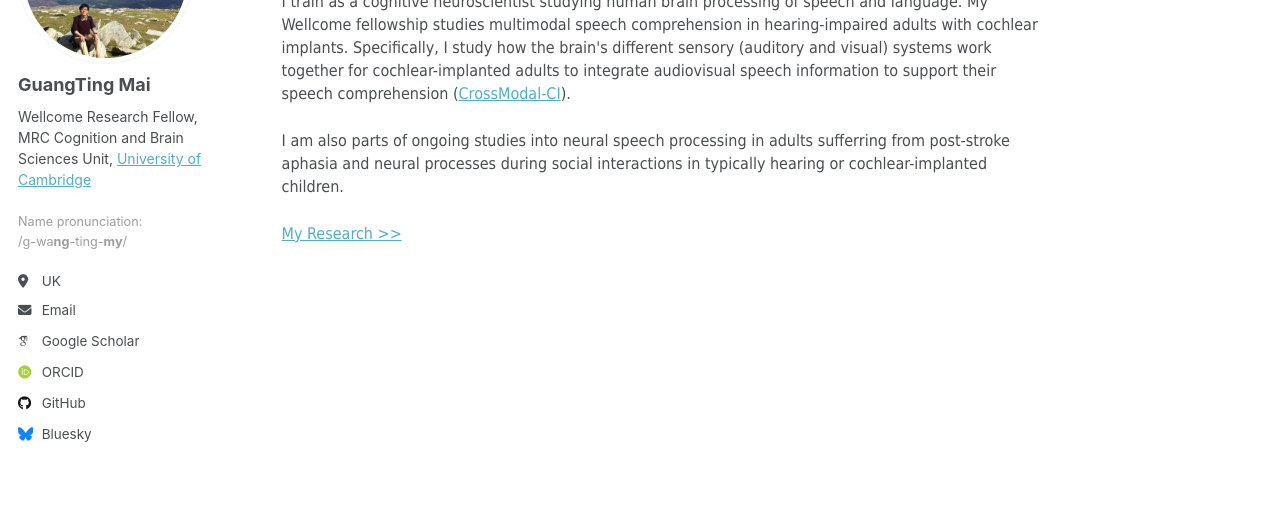
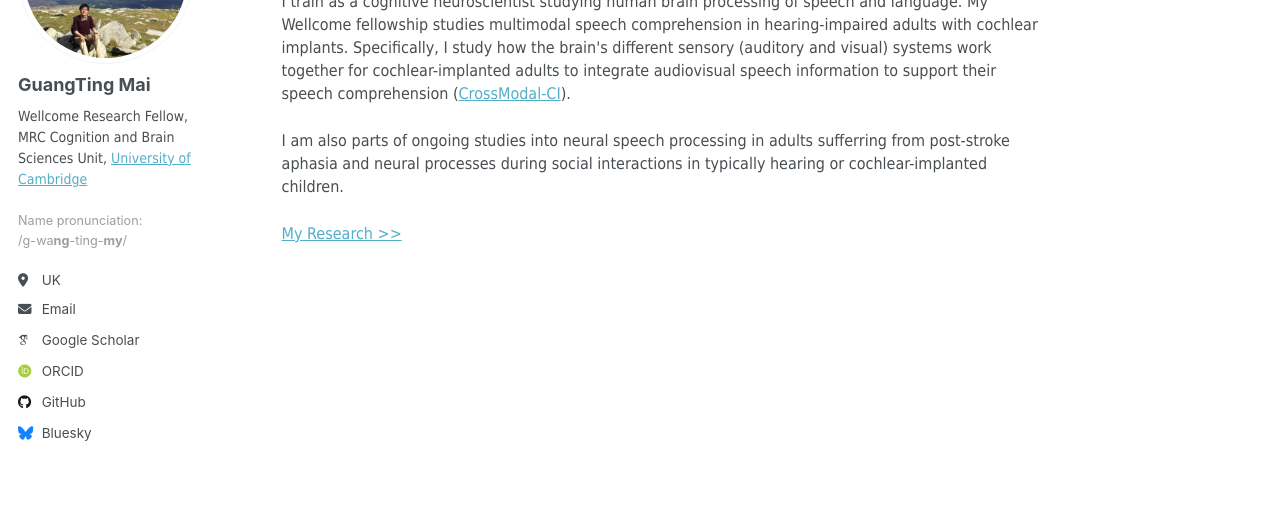
Before and after one commit to guangtingmai/guangtingmai.github.io, a Jekyll site: the page built from _pages/readme.html, in a window 1280 px wide. Shown: the part 210-741 px from the top of the page. Built offline with Jekyll 4.4.1, drawn with Linux system fonts in a browser that asks for light colours; some web fonts are replaced.

Commit message:
Update _config.yml

```diff
--- a/_config.yml
+++ b/_config.yml
@@ -25,7 +25,7 @@
   avatar           : "profile.jpg"
   name             : "GuangTing Mai"
   pronouns         : # example: "she/her"
-  bio              : '<span style="font-size:10.5pt;">Wellcome Research Fellow,<br>MRC Cognition and Brain Sciences Unit, <a href="https://www.cam.ac.uk/">University of Cambridge</a></span><br><br><span style="font-size:9.5pt;color:#9e9d9d">Name pronunciation:<br>/g-wa<strong>ng</strong>-ting-<strong>my</strong>/</span>'
+  bio              : '<span style="font-size:10.5pt;font-family:Tahoma;">Wellcome Research Fellow,<br>MRC Cognition and Brain Sciences Unit, <a href="https://www.cam.ac.uk/">University of Cambridge</a></span><br><br><span style="font-size:9.5pt;color:#9e9d9d">Name pronunciation:<br>/g-wa<strong>ng</strong>-ting-<strong>my</strong>/</span>'
   location         : "UK"
   employer         : # "Red Brick University"
   uri              : # URL
```
